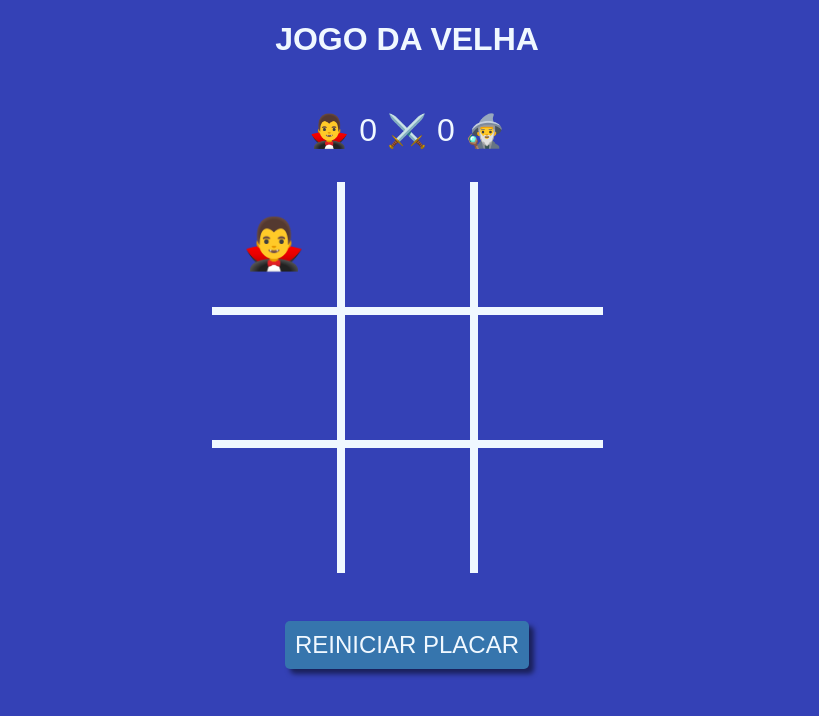
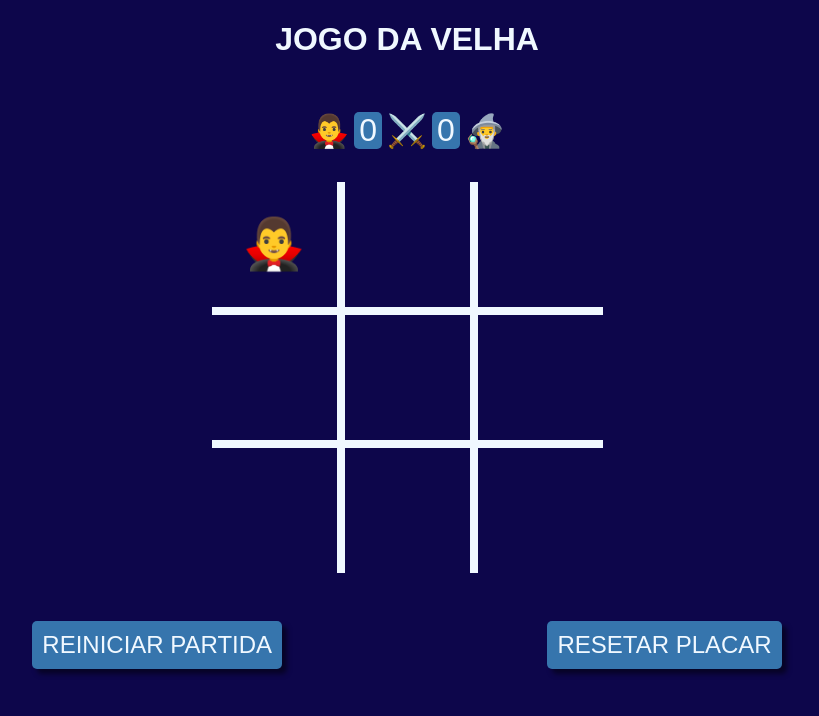
Before and after one commit to joaopedromachado/jogo-da-velha, a plain HTML site: page index.html in a window 1280 px wide. Both pictures are taken after a click on the element 509 px from the left and 246 px from the top of the page. Shown: the whole page, without its empty margins (233-1052 px from the left). Drawn offline with Linux system fonts and the light colour scheme.

Commit message:
add new features

```diff
--- a/CSS/style.css
+++ b/CSS/style.css
@@ -1,5 +1,5 @@
 body{
-    background-color: #3441b6;
+    background-color: #0d064b;
     color: aliceblue;
     font-family: Arial, Helvetica, sans-serif;
     text-align: center;
@@ -21,6 +21,10 @@ p{
     padding-right: 5px;
     font-size: 2rem;
 }
+#scoreboard-o, #scoreboard-x{
+    background-color: rgb(54, 117, 173);
+    border-radius: 5px;
+}
 .container{
     display: flex;
     justify-content: center;
@@ -31,7 +35,7 @@ div.square-content > div {
     display: flex;
     justify-content: center;
     align-items: center;
-    background-color: #3441b6;;
+    background-color: #0d064b;
     width: 125px;
     height: 125px;
 
@@ -77,7 +81,7 @@ div.square-content > div:hover{
 }
 .container-btn{
     display: flex;
-    justify-content: center;
+    justify-content: space-evenly;
 }
 
 .span-button{
--- a/index.html
+++ b/index.html
@@ -15,9 +15,9 @@
 
     <div class="container-score">
         <p>🧛‍♂️</p>
-        <div><p id="scoreboard">0</p></div>
+        <div><p id="scoreboard-o">0</p></div>
         <p> ⚔️ </p>
-        <div><p id="scoreboard">0</p></div>
+        <div><p id="scoreboard-x">0 </p></div>
         <p>🧙‍♂️</p>
     </div>
 
@@ -40,7 +40,8 @@
     </div>
 
     <div class="container-btn">
-        <span class="span-button" onclick="">Reiniciar placar</span>
+        <span class="span-button" onclick="restartGame()">reiniciar partida</span>
+        <span class="span-button" onclick="resetScore()">Resetar placar</span>
     </div>
 <script src="./scripts/game.js"></script>
 <script src="./scripts/interface.js"></script>
--- a/scripts/game.js
+++ b/scripts/game.js
@@ -1,7 +1,9 @@
 
+// Primeiro eu inicio as variáveis.
 let board = ["","","","","","","","", ""];
 let playerTime = 0;
 let players = ["o", "x"];
+let scoreboard = [0, 0];
 let gameOver = false;
 let winStates = [
     [0,1,2],
@@ -49,6 +51,8 @@ function isWin() {
         let pos3 = sequence[2];
 
         if (board[pos1] == board[pos2] && board[pos1] == board[pos3] && board[pos1] != "") {
+
+            scoreboard[playerTime] += 1;
             return true;
         }
     }
--- a/scripts/interface.js
+++ b/scripts/interface.js
@@ -1,30 +1,49 @@
+    "use strict"
 
+    onload = function() {
 
+        let keepScore = JSON.parse(localStorage.getItem("Scoreboard"));
+
+        if (keepScore) {
+            scoreboard = keepScore
+        }
+        document.getElementById("scoreboard-o").innerHTML = keepScore[0];
+
+        document.getElementById("scoreboard-x").innerHTML = keepScore[1];
+    }
+// DOMContentLoaded serve para acelerar a transferência de dados através do usuário.
 document.addEventListener("DOMContentLoaded", () => {
 
-    squares = document.querySelectorAll(".square");
+    let squares = document.querySelectorAll(".square");
 
+//Para cada quadrado na minha tela, atribuo uma função de click.
     squares.forEach((square) => {
         square.addEventListener("click", handleClick)
     })
 })
 
+// Função na qual vai ser meu ponto de referência, que me devolve o .target do meu elemento.
 function handleClick(event) {
 
     let element = event.target;
     let position = element.id;
 
+    // Se a posição do meus jogadores forem true, ele retorna o vencedor da rodada.
     if (handleMove(position) == true){
         setTimeout(() => {
-            alert("O jogo acabou - O vencedor foi " + playerTime)
+            alert(`O Jogador ${playerTime} venceu!!!`)
+
         }, 10);
     }
 
+    saveScoreboard();
+    updateScores(scoreboard);
     updateElements();
 
 }
 
-function updateElements() {
+// Essa função está me retornando uma atualização para cada elemento clicado na tela.
+function updateElements(position) {
     let squares = document.querySelectorAll(".square")
 
     squares.forEach((square) => {
@@ -32,8 +51,41 @@ function updateElements() {
         let position = square.id;
         let symbol = board[position];
 
+// Receberá uma div, que fará atualizar o conteúdo de acordo com o ::after configurado no CSS.
         if (symbol != "") {
             square.innerHTML = `<div class="${symbol}"></div>`
         }
     })
 }
+
+function updateScores() {
+    let scoreP1 = document.getElementById("scoreboard-o");
+    let scoreP2 = document.getElementById("scoreboard-x");
+
+    scoreP1.innerHTML = scoreboard[0];
+    scoreP2.innerHTML = scoreboard[1];
+}
+
+function restartGame() {
+    window.location.reload()
+}
+
+function saveScoreboard() {
+    let keepScore = scoreboard
+    localStorage.setItem("Scoreboard", JSON.stringify(keepScore));
+
+    updateScores
+}
+
+function resetScore() {
+   localStorage.removeItem("Scoreboard");
+
+    if(scoreboard >= 1) {
+
+        document.getElementById("scoreboard-o").innerHTML = scoreboard
+
+        document.getElementById("scoreboard-x").innerHTML = scoreboard
+}
+
+
+}
```
